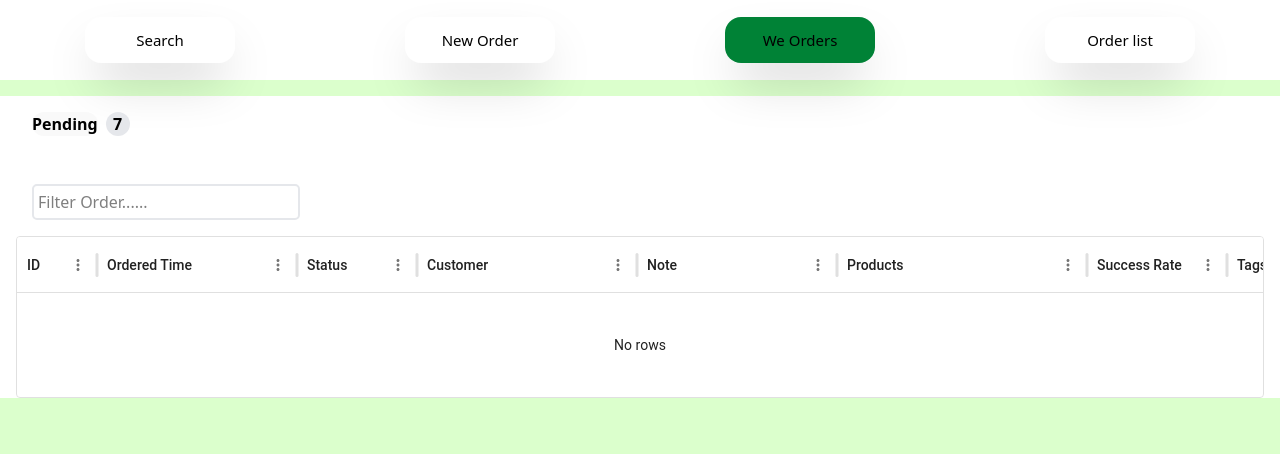
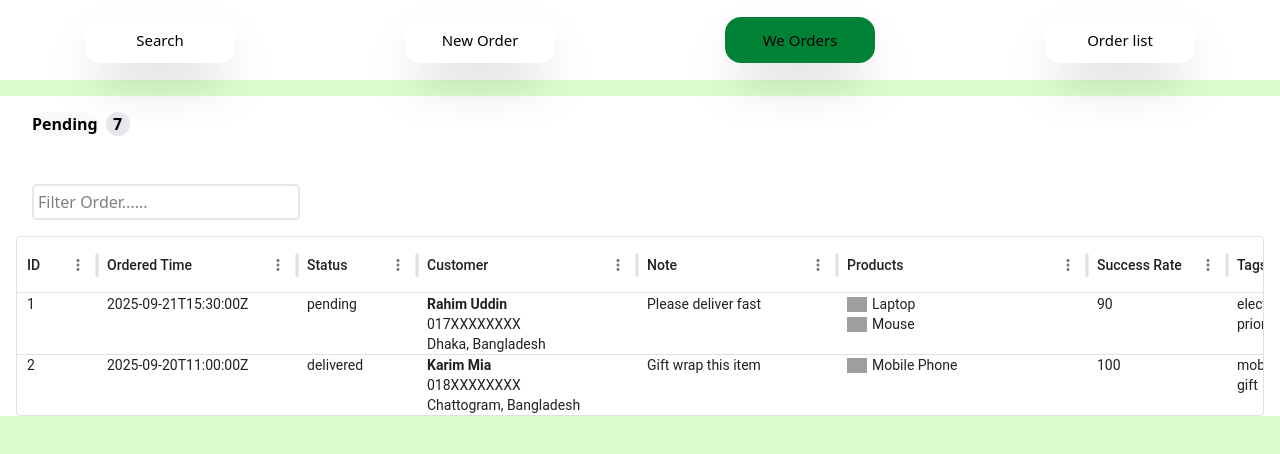
Before and after one commit to shekhmonjurul/ab-seed-company, a React (Vite) app: page /addmin/ecom/order/web in a window 1280 px wide. Shown: the top 454 px of the page. Built offline with nearby package versions, Linux system fonts and the light colour scheme; grey boxes are pictures that could not be loaded; some icons are missing.

Commit message:
fix problem

```diff
--- a/src/pages/Addmin/e-com/order/WebOrder.jsx
+++ b/src/pages/Addmin/e-com/order/WebOrder.jsx
@@ -118,9 +118,13 @@ export default function WebOrder() {
 
     }
     useEffect(() => {
-        const filterorder = rows.filter((row)=> row.id === parseInt(search) || row.customer.phonenumber === search)
-        setOrder(filterorder)
+        if (search) {
+            const filterorder = rows.filter((row) => row.id === parseInt(search) || row.customer.phonenumber === search)
+            setOrder(filterorder)
 
+        }else{
+            setOrder(rows)
+        }
     }, [search])
     return (
         <div>
@@ -132,7 +136,7 @@ export default function WebOrder() {
                     value={search}
                 />
 
-                <div className={""} >
+                <div>
                     <DataGrid
                         rows={order}
                         columns={columns}
```
